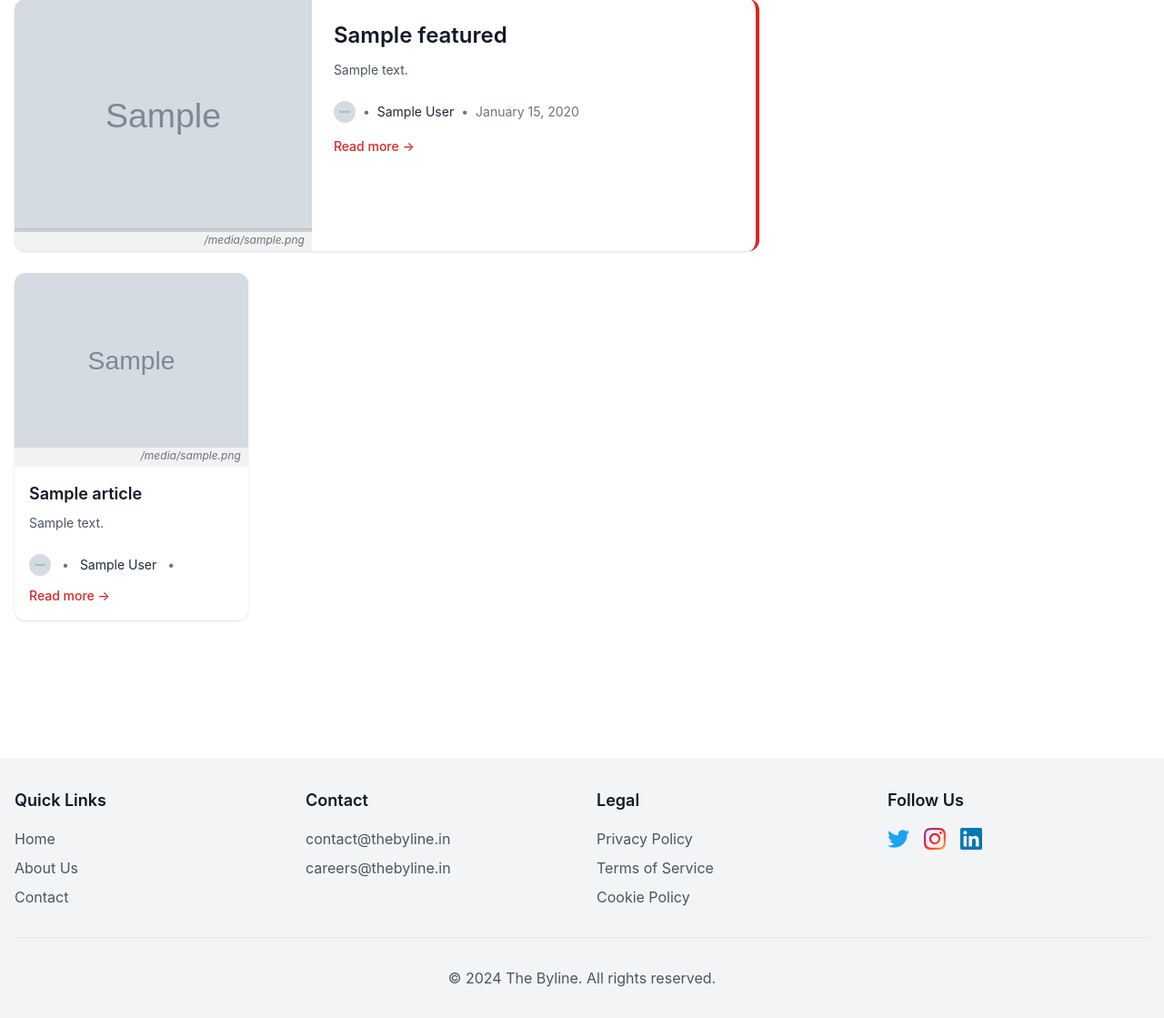
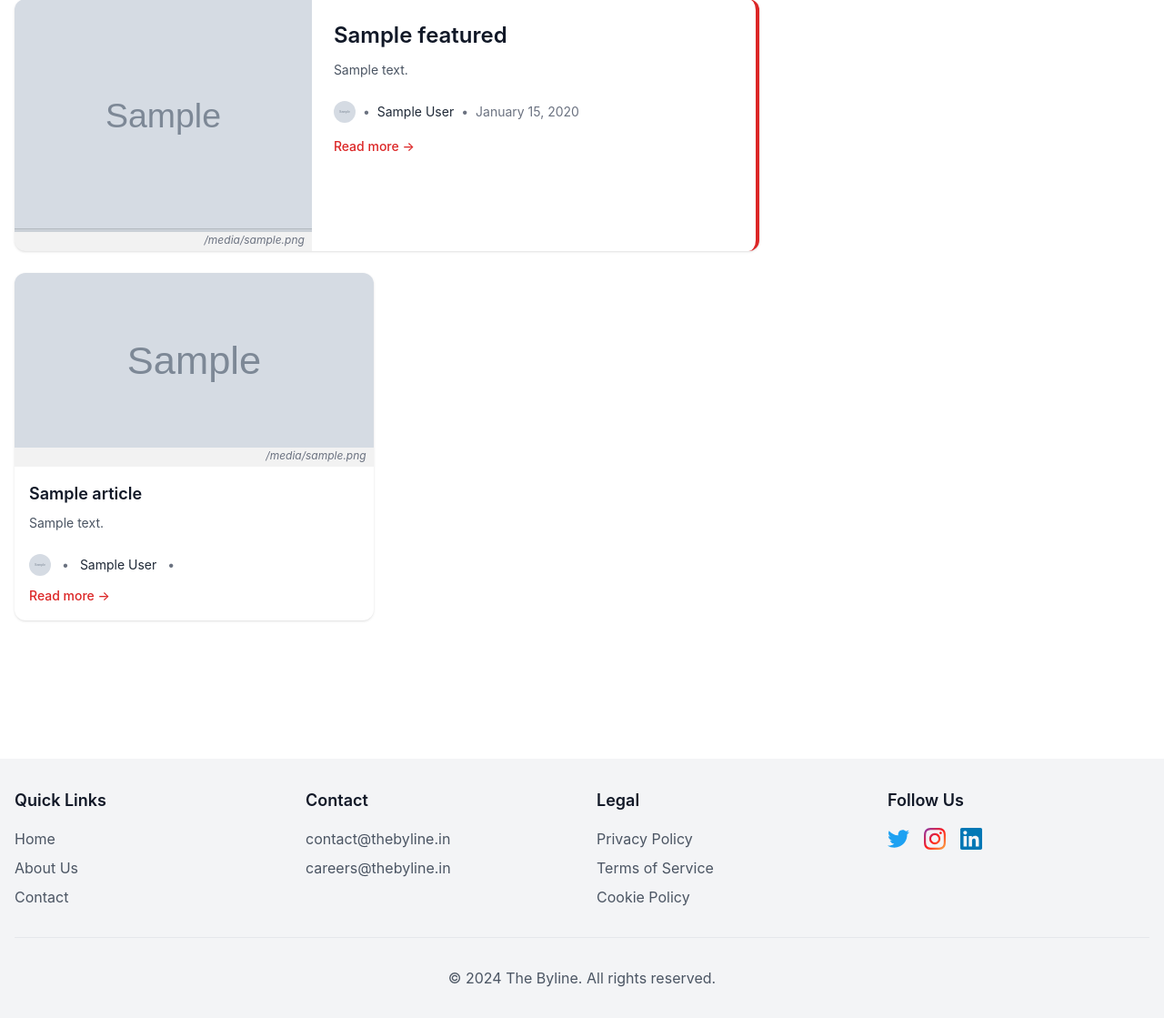
Before and after one commit to N-koder/the_byline, a Django app: template blog/templates/blog/home.html in a window 1280 px wide. Shown: the part 1651-2770 px from the top of the page at 91% size. Run offline with Django 5.2, Linux system fonts and the light colour scheme; data comes from the database, SQL or seed files in the repository; tables that the repository leaves empty hold one stand-in row (values such as "Sample post"); the template is opened without the code that fills it: values that come from a table or form of the project are taken from there, most other values are stand-ins (such as "Sample title", 1, 10 or a date in 2020); grey boxes marked "Sample" are stand-in pictures; parts of the project's set-up code (start-up, migrations or seed data) failed here and were passed over; some libraries are stand-ins or nearby versions.

Commit message:
Update home.html
change home styline a little bit

```diff
--- a/blog/templates/blog/home.html
+++ b/blog/templates/blog/home.html
@@ -491,7 +491,7 @@
 
     <!-- Other articles in grid -->
     {% if data.others %}
-    <div class="grid grid-cols-1 sm:grid-cols-2 lg:grid-cols-3 gap-6">
+    <div class="grid grid-cols-1 sm:grid-cols-2 lg:grid-cols-3 gap-6 {% if opinion_articles %}md:w-[77rem] mx-auto{% endif %}">
       {% for article in data.others %}
       <div class="bg-white shadow rounded-xl overflow-hidden hover:shadow-lg transition duration-300">
         {% if article.image %}
@@ -541,7 +541,7 @@
   <div>
     <h2 class="text-3xl font-bold mb-4 border-b-2 border-red-600 pb-2">Opinion Articles</h2>
 
-    <div class="max-h-[600px] overflow-y-auto pr-2 space-y-4">
+    <div class="max-h-[327px] overflow-y-auto pr-2 space-y-4">
       {% for opinion in opinion_articles %}
       <div class="bg-white p-4 rounded-xl shadow flex items-start gap-4 hover:shadow-md transition">
 <!--         {% if opinion.authorImage %}
```
